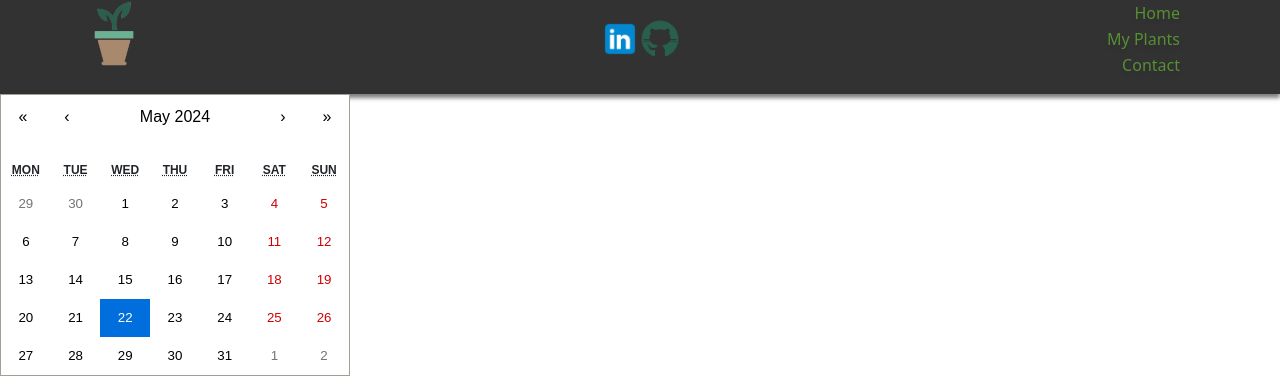
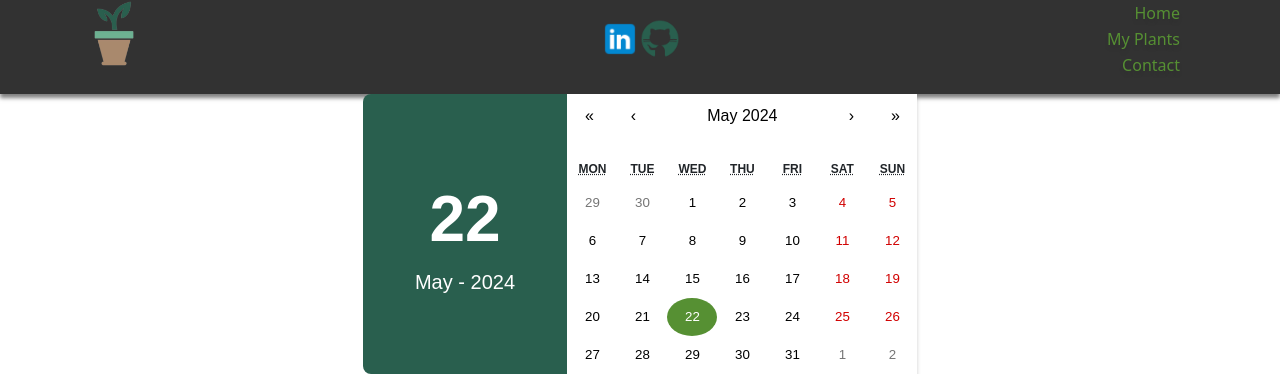
Before and after one commit to CodrinCarpovici/plantit, a React (Vite) app: page / in a window 1280 px wide. Shown: the part 816-1192 px from the top of the page. Built offline with nearby package versions, Linux system fonts and the light colour scheme.

Commit message:
calendar styled

```diff
--- a/src/App.scss
+++ b/src/App.scss
@@ -360,3 +360,90 @@ background-color: $secondary-dark-green;
     color: $secondary-light-green;
   }
 }
+
+/* Calendarpage */
+.calendar-container {
+  display: flex;
+  justify-content: center;
+  width: 80%;
+  margin: 0 auto;
+  font-family: $sub-font;
+}
+
+.date-display {
+  display: flex;
+  flex-direction: column;
+  justify-content: center;
+  align-items: center;
+  background-color: $primary-dark-green;
+  color: white;
+  border-radius:  $r8 0 0 $r8 ;
+  width: 20%;
+  position: relative;
+}
+
+.date-display .date {
+  display: flex;
+  flex-direction: column;
+  align-items: center;
+}
+
+.date-display .day {
+  font-size: $display-title-sz;
+  font-weight: $display-title-fw;
+}
+
+.date-display .month-year {
+  font-size: $lead-text-sz;
+}
+
+.nav-button {
+  background: none;
+  border: none;
+  color: white;
+  font-size: 24px;
+  cursor: pointer;
+  position: absolute;
+  top: 40%;
+}
+
+.nav-button:first-of-type {
+  left: 15px;
+  display: none;
+}
+
+.nav-button:last-of-type {
+  right: 15px;
+  display: none;
+}
+
+.custom-calendar {
+  width: 80%;
+}
+
+.custom-calendar .react-calendar__tile--active {
+  background-color: $primary-light-green !important;
+  color: white !important;
+  font-weight: $subtitle-fw;
+}
+
+.react-calendar {
+  border: none !important;
+  width: 100%;
+  box-shadow: $img-shadow;
+}
+
+.react-calendar__navigation {
+  display: none; }
+
+.react-calendar__month-view__weekdays {
+  font-weight: bold;
+}
+
+.react-calendar__tile {
+  border-radius: 50%;
+}
+
+.react-calendar__tile--now {
+  background: none;
+}
--- a/src/pages/Calendarpage.jsx
+++ b/src/pages/Calendarpage.jsx
@@ -6,8 +6,21 @@ const Calendarpage = () => {
   const [value, setValue] = useState(new Date());
 
   return (
-    <div>
-      <Calendar onChange={setValue} value={value} />
+    <div className="calendar-container">
+      <div className="date-display">
+        <button className="nav-button">{'<'}</button>
+        <div className="date">
+          <span className="day">{value.getDate()}</span>
+          <span className="month-year">{value.toLocaleString('default', { month: 'short' })} - {value.getFullYear()}</span>
+        </div>
+        <button className="nav-button">{'>'}</button>
+      </div>
+      <Calendar
+        onChange={setValue}
+        value={value}
+        className="custom-calendar"
+        tileClassName={({ date }) => date.getDate() === value.getDate() ? 'active' : ''}
+      />
     </div>
   );
 };
```
